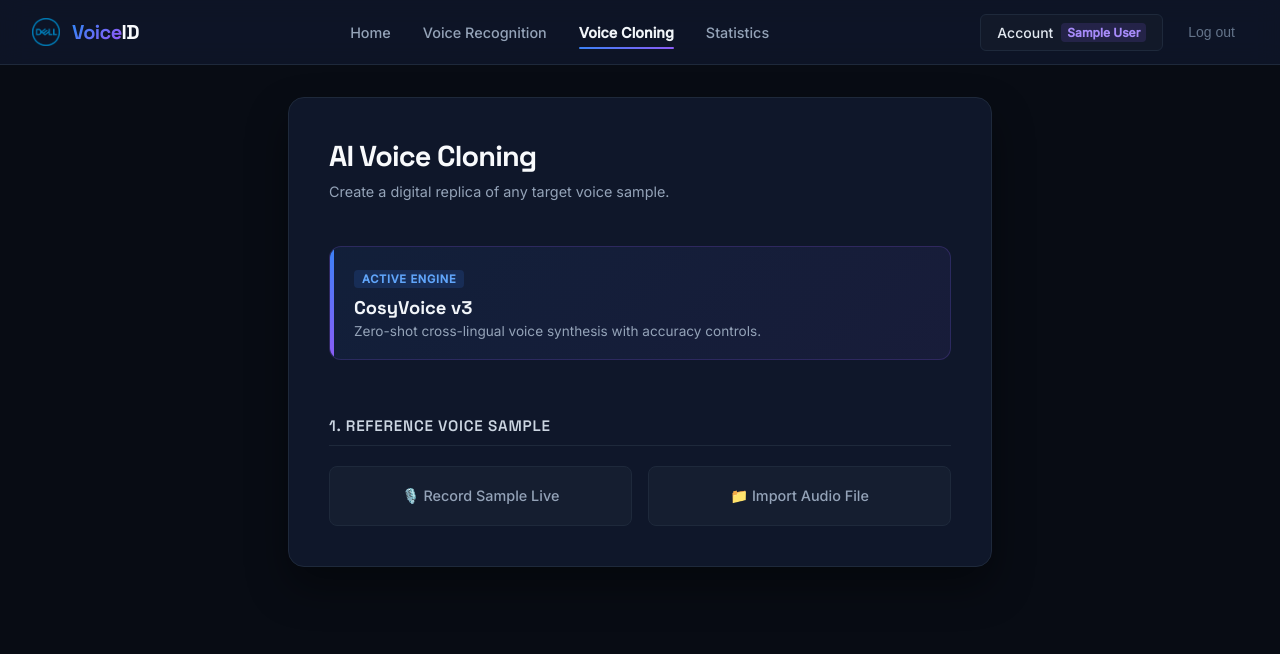
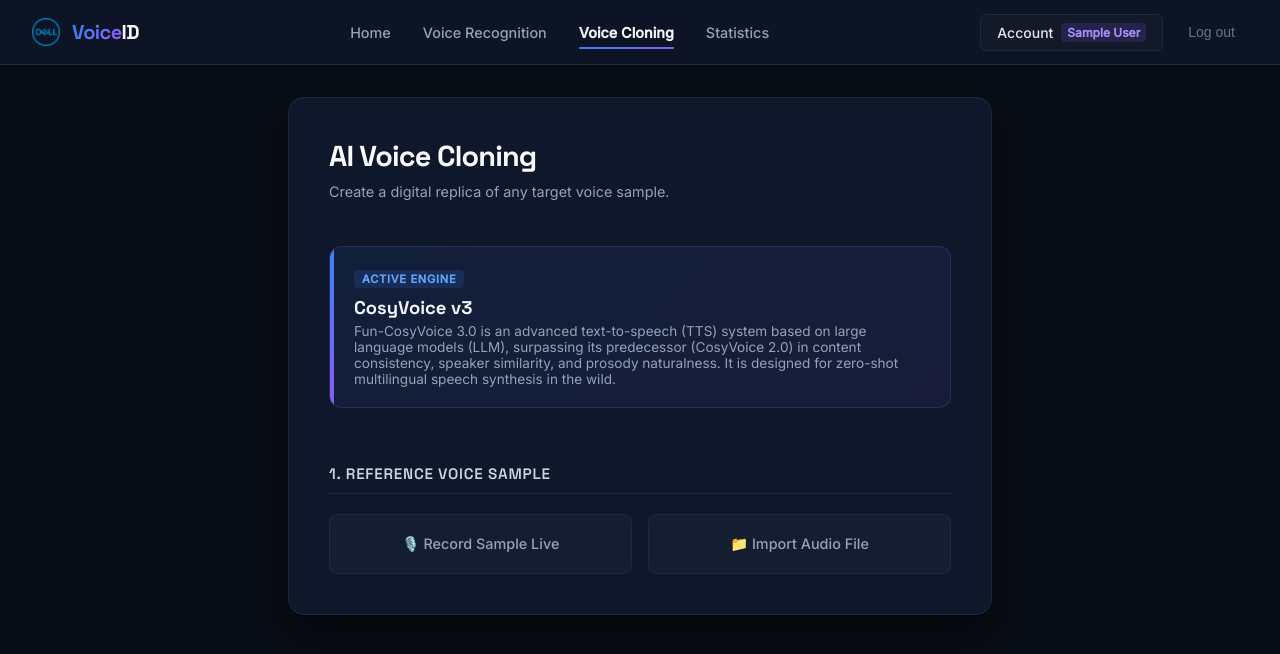
Before and after one commit to Zelyx21/Voice-Recognition, a React (Vite) app in the folder website/voice-recognition/: page /Clonage in a window 1280 px wide. Shown: the top 654 px of the page. Built offline with nearby package versions, Linux system fonts and the light colour scheme; sample sign-in values are in the browser's storage.

Commit message:
mini rectif rapport

```diff
--- a/website/voice-recognition/src/ClonageVoice.jsx
+++ b/website/voice-recognition/src/ClonageVoice.jsx
@@ -155,7 +155,7 @@
             <div className="engine-info">
               <span className="engine-badge">Active Engine</span>
               <h3>CosyVoice v3</h3>
-              <p>Zero-shot cross-lingual voice synthesis with accuracy controls.</p>
+              <p>Fun-CosyVoice 3.0 is an advanced text-to-speech (TTS) system based on large language models (LLM), surpassing its predecessor (CosyVoice 2.0) in content consistency, speaker similarity, and prosody naturalness. It is designed for zero-shot multilingual speech synthesis in the wild.</p>
             </div>
           </div>
 
```
Also changed, not shown: 1 other file (tests, documents, lock files or other folders).
